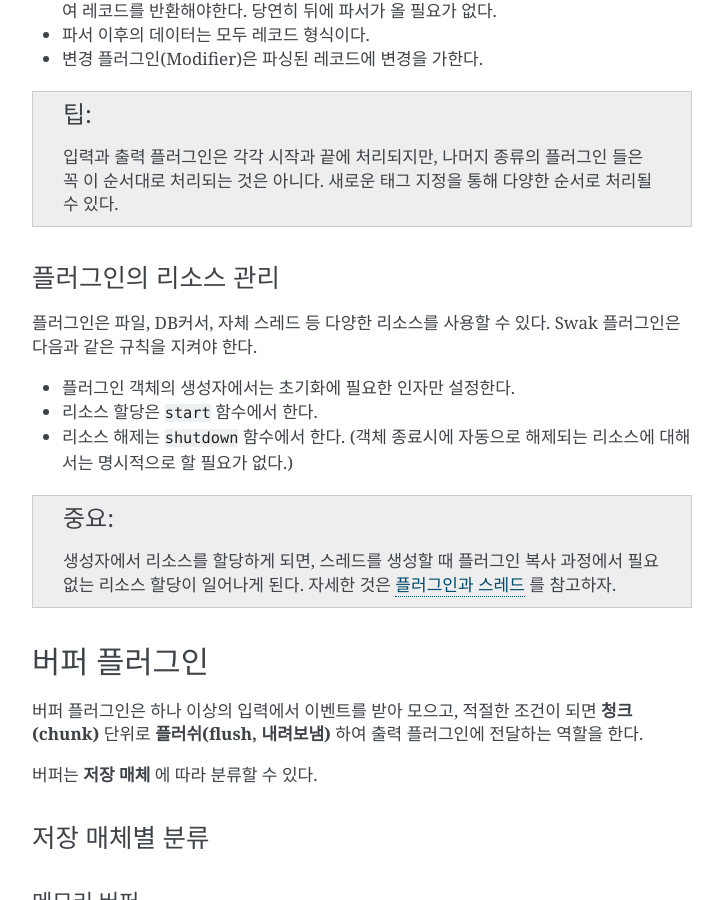
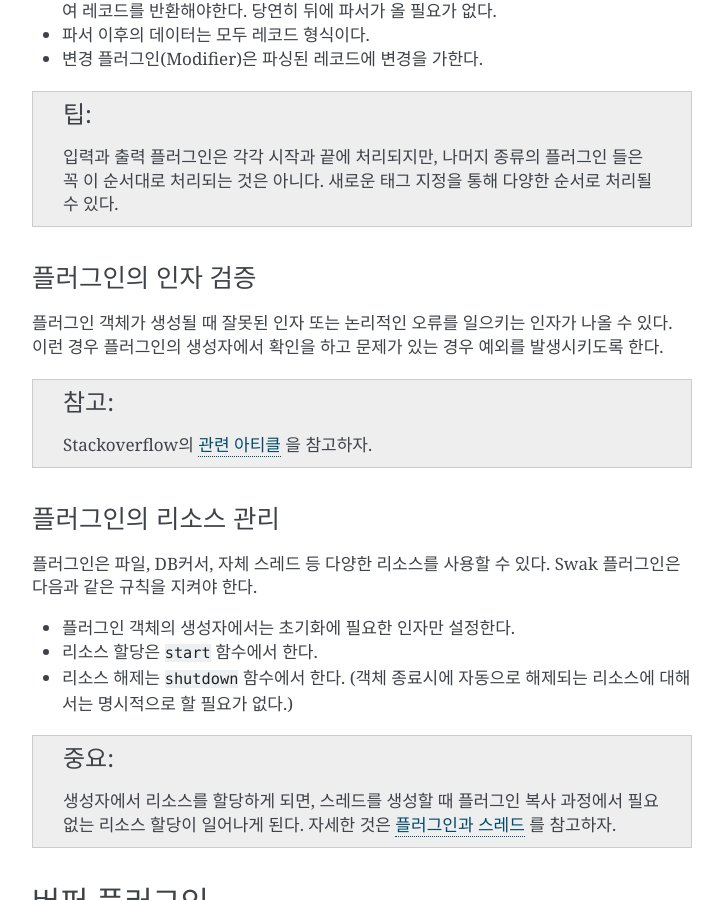
Before and after one commit to haje01/swak, a Sphinx documentation site: the page built from docs/plugin.rst, in a window 1280 px wide and 900 px high, scrolled down 1906 px. Shown: the whole window, without its empty margins (388-1111 px from the left). Built offline with Sphinx 7.4.7, drawn with Linux system fonts in a browser that asks for light colours.

Commit message:
update doc

```diff
--- a/docs/plugin.rst
+++ b/docs/plugin.rst
@@ -65,6 +65,16 @@
 - 변경 플러그인(Modifier)은 파싱된 레코드에 변경을 가한다.
 
 .. tip:: 입력과 출력 플러그인은 각각 시작과 끝에 처리되지만, 나머지 종류의 플러그인 들은 꼭 이 순서대로 처리되는 것은 아니다. 새로운 태그 지정을 통해 다양한 순서로 처리될 수 있다.
+
+플러그인의 인자 검증
+--------------------
+
+플러그인 객체가 생성될 때 잘못된 인자 또는 논리적인 오류를 일으키는 인자가 나올 수 있다. 이런 경우 플러그인의 생성자에서 확인을 하고 문제가 있는 경우 예외를 발생시키도록 한다.
+
+.. note:: Stackoverflow의 `관련 아티클 <http://https://stackoverflow.com/questions/8919952/python-practices-is-there-a-better-way-to-check-constructor-parameters>`_ 을 참고하자.
+
+
+.. _stackoverflow: http://
 
 플러그인의 리소스 관리
 ----------------------
```
